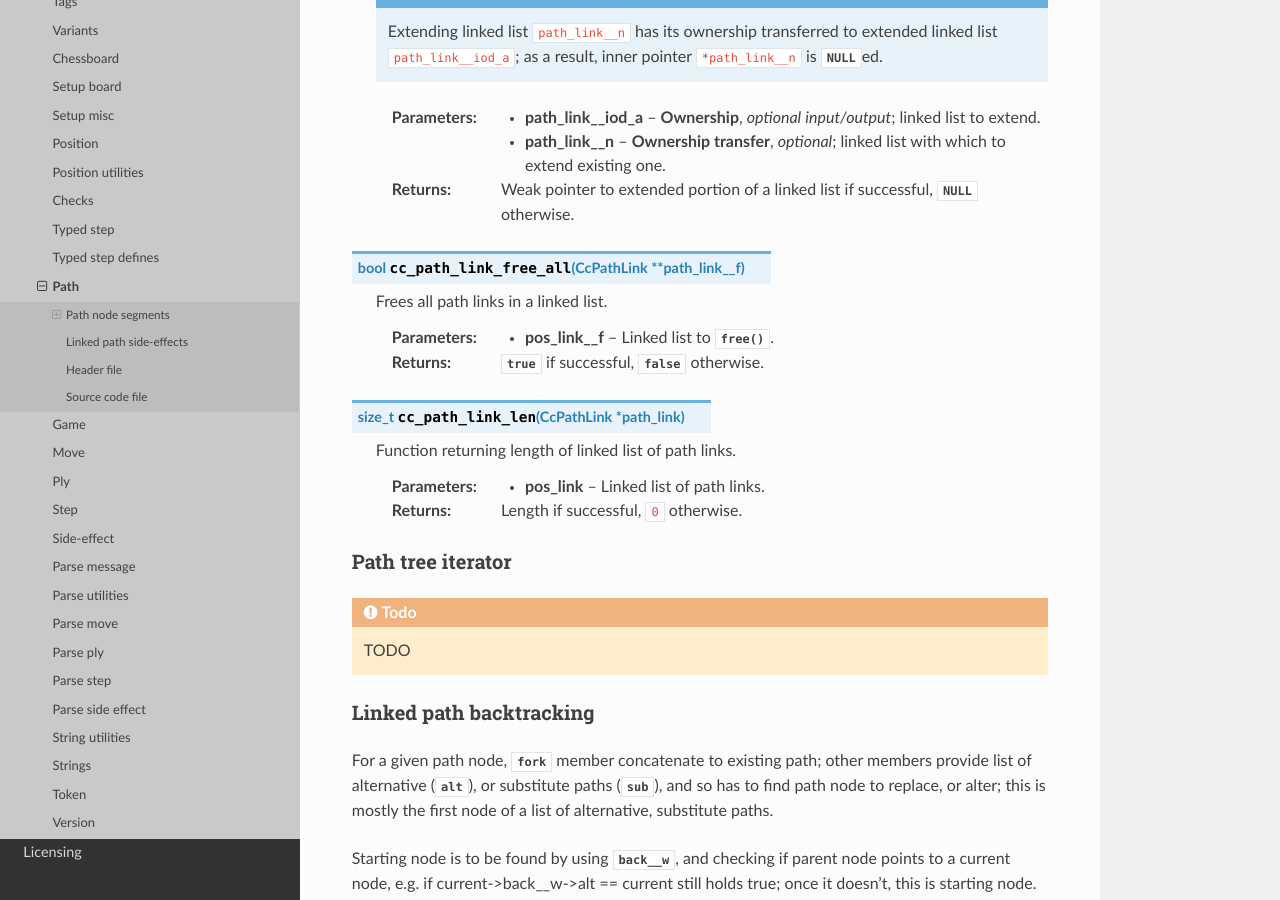
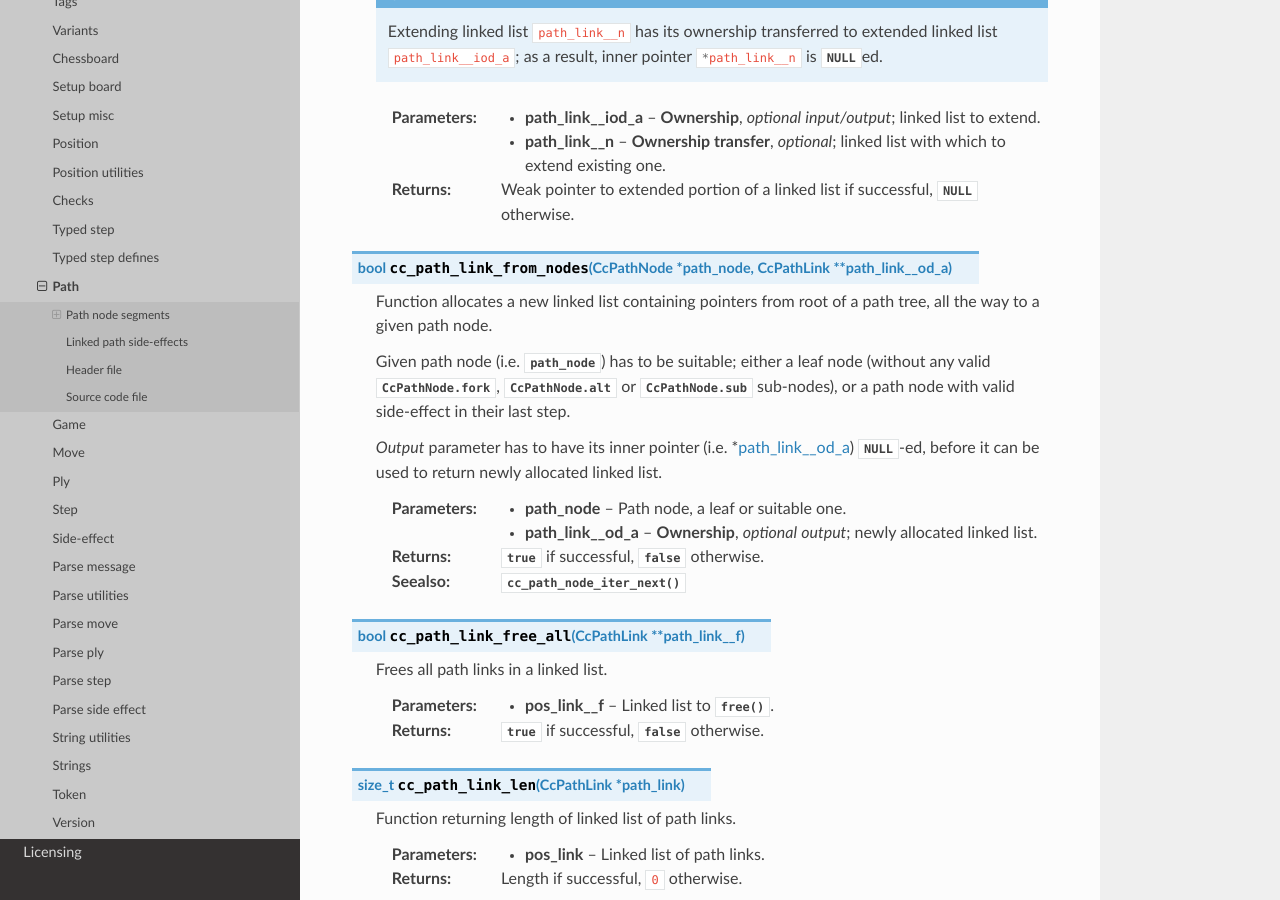
Before and after one commit to mmlacak/crochess, a Sphinx documentation site: the page built from docs/source/libcc/ccpath.rst, in a window 1280 px wide and 900 px high, scrolled down 12664 px. Built offline with Sphinx 7.4.7 and the Read the Docs theme 3.1.0, drawn with Linux system fonts in a browser that asks for light colours.

Commit message:
Added cc_path_link_from_nodes() + docs.

```diff
--- a/docs/source/conf.py
+++ b/docs/source/conf.py
@@ -26,10 +26,10 @@ copyright = '2021, Mario Mlačak'
 author = 'Mario Mlačak'
 
 # The short X.Y version
-version = "0.0.1.401:1580+20251230.191033"   # docs-new-lib-short-version-major-minor-feature-commit+meta~breaks-place-marker
+version = "0.0.1.402:1581+20260102.044747"   # docs-new-lib-short-version-major-minor-feature-commit+meta~breaks-place-marker
 
 # The full version, including alpha/beta/rc tags
-release = "0.0.1.401:1580+20251230.191033"   # docs-new-lib-full-version-major-minor-feature-commit+meta~breaks-place-marker
+release = "0.0.1.402:1581+20260102.044747"   # docs-new-lib-full-version-major-minor-feature-commit+meta~breaks-place-marker
 
 
 # -- General configuration ---------------------------------------------------
--- a/docs/source/libcc/ccpath.rst
+++ b/docs/source/libcc/ccpath.rst
@@ -652,6 +652,24 @@ Path linked list
     :returns: Weak pointer to extended portion of a linked list if successful,
               :c:data:`NULL` otherwise.
 
+.. c:function:: bool cc_path_link_from_nodes( CcPathNode * path_node, CcPathLink ** path_link__od_a )
+
+    Function allocates a new linked list containing pointers from root of a path tree,
+    all the way to a given path node.
+
+    Given path node (i.e. :c:var:`path_node`) has to be suitable; either a leaf node
+    (without any valid :c:member:`CcPathNode.fork`, :c:member:`CcPathNode.alt` or
+    :c:member:`CcPathNode.sub` sub-nodes), or a path node with valid side-effect in
+    their last step.
+
+    *Output* parameter has to have its inner pointer (i.e. :c:expr:`*path_link__od_a`)
+    :c:data:`NULL`\-ed, before it can be used to return newly allocated linked list.
+
+    :param path_node: Path node, a leaf or suitable one.
+    :param path_link__od_a: **Ownership**, *optional* *output*; newly allocated linked list.
+    :returns: :c:data:`true` if successful, :c:data:`false` otherwise.
+    :seealso: :c:func:`cc_path_node_iter_next()`
+
 .. c:function:: bool cc_path_link_free_all( CcPathLink ** path_link__f )
 
     Frees all path links in a linked list.
```
Also changed, not shown: README.md (+2 -2 lines), 5 other files.
